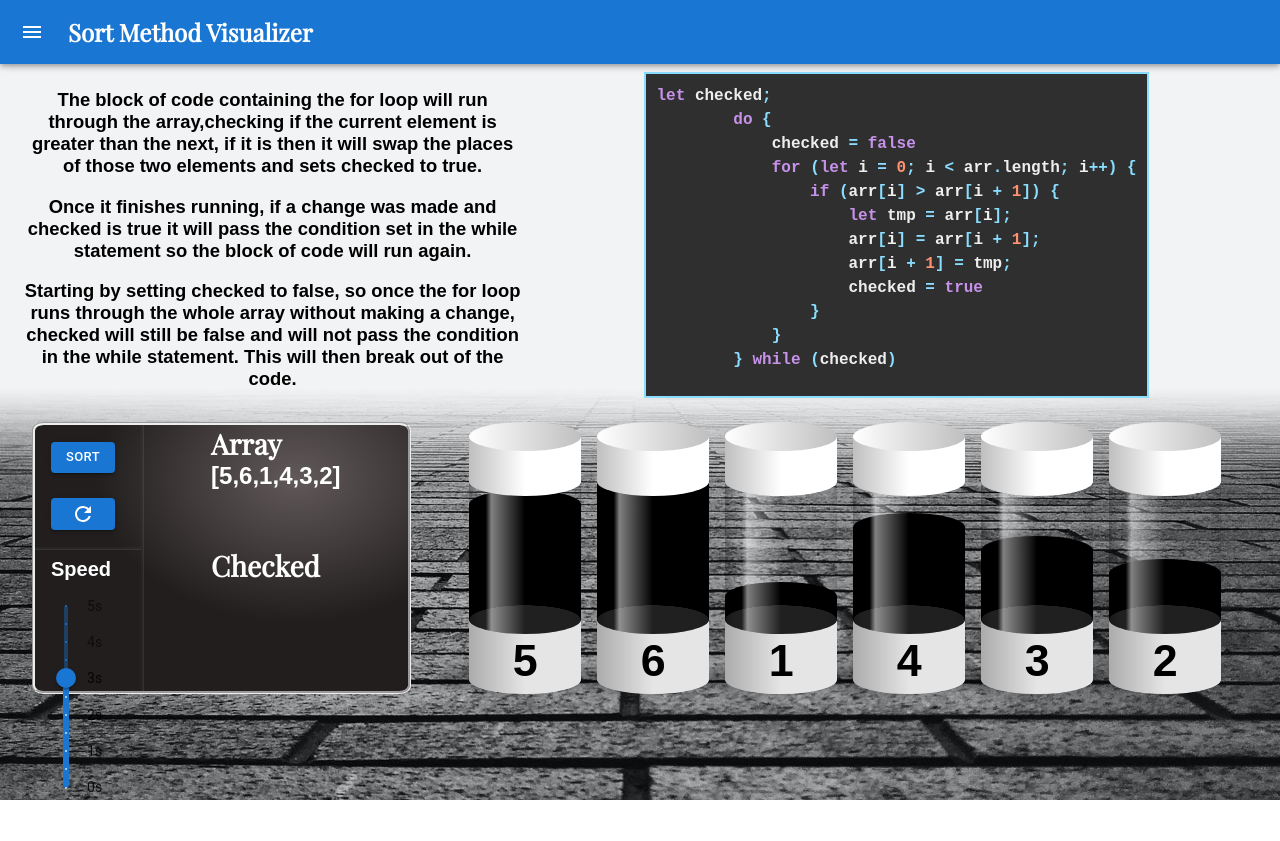
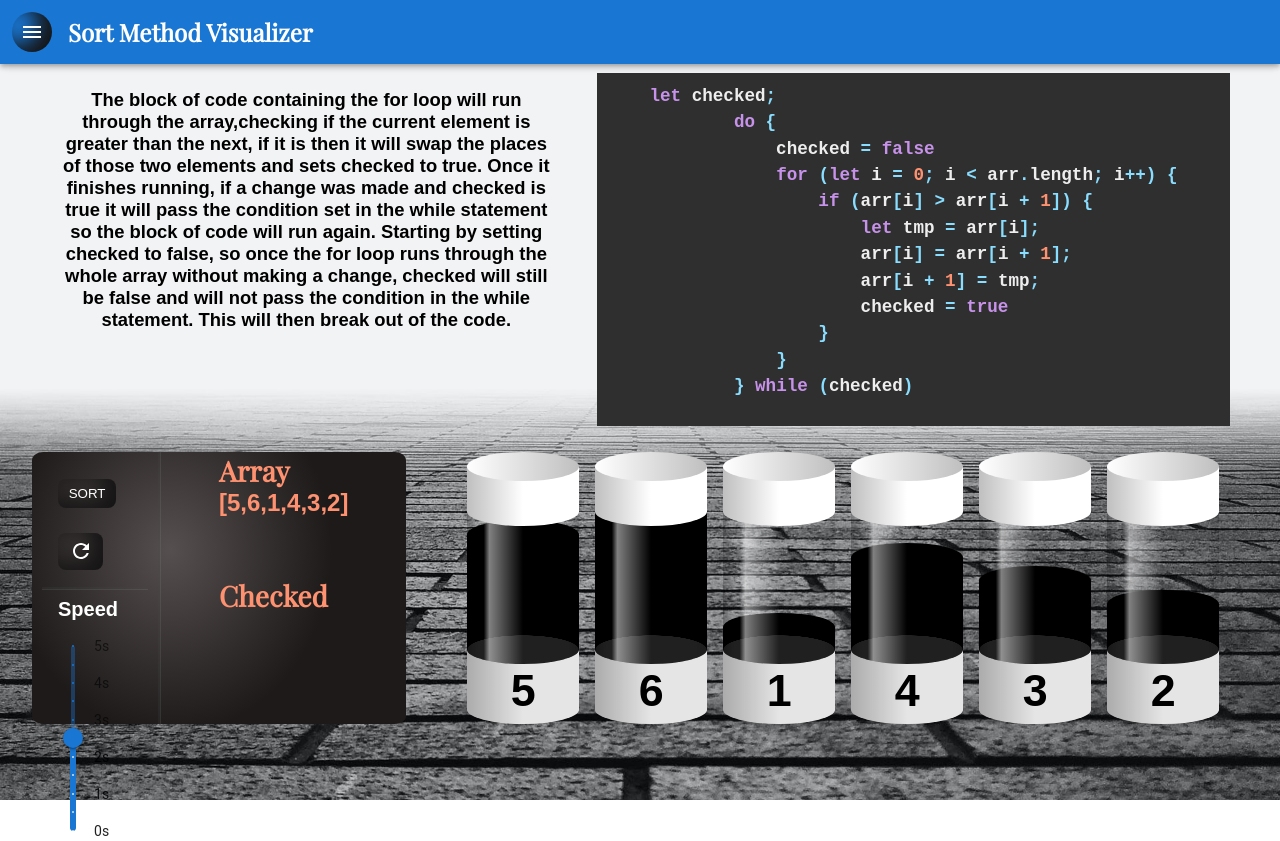
Before and after one commit to BrandonTaft/Data_Visualization, a Next.js app: page /bubble in a window 1280 px wide. Before the commit the page ends 800 px from the top, so only its background shows below. Built offline with nearby package versions, Linux system fonts and the light colour scheme; a web font is replaced by a local one.

Commit message:
ready to record preview

```diff
--- a/pages/_app.js
+++ b/pages/_app.js
@@ -9,7 +9,6 @@ export default function MyApp({ Component, pageProps }) {
       <Head>
         <title>Sorting Method Visualizer</title>
         <meta name="description" content="This is a visualization of how sorting methods work in computer science." />
-
         <link  href="/favicon.ico"  type="image/x-icon" rel="shortcut icon"/>
       </Head>
       <Background />
--- a/pages/bubble.js
+++ b/pages/bubble.js
@@ -11,11 +11,18 @@ function Bubble() {
     const [checked, setChecked] = useState("");
     const { newRandomArray, setNewRandomArray, refresh, setRefresh, max, setMax } = randomArray();
 
-    const explanation = `The block of code containing the for loop will run through the array,checking if the current element is greater than the next,
-if it is then it will swap the places of those two elements and sets checked to true. Once it finishes running, if a change was made and checked is true
-it will pass the condition set in the while statement so the block of code will run again. Starting by setting checked to false, so once the for loop
+    const explanation = (
+        <>
+        <p>The block of code containing the for loop will run through the array,checking if the current element is greater than the next,
+                        if it is then it will swap the places of those two elements and sets checked to true.
+                    Once it finishes running, if a change was made and checked is true
+                        it will pass the condition set in the while statement so the block of code will run again.
+                     Starting by setting checked to false, so once the for loop
                         runs through the whole array without making a change, checked will still be false and will not pass the condition in the while statement.
-This will then break out of the code.`
+                        This will then break out of the code.</p>
+                        </>
+    )
+
 async function bubbleSort() {
 
     const arr = newRandomArray;
@@ -34,8 +41,6 @@ This will then break out of the code.`
             }
 
             if (arr[i] > arr[i + 1]) {
-                    // await new Promise(resolve => setTimeout(resolve, speed));
-                    // setText("Since arr[i] is greater than arr[i + 1] so they swap positions and the loop moves to the next element")
                 await new Promise(resolve => setTimeout(resolve, speed / 2));
                 document.getElementById(`swap${i}`).classList.toggle("swap");
                 await new Promise(resolve => setTimeout(resolve, speed));
@@ -48,7 +53,6 @@ This will then break out of the code.`
                 checked = true
                 setChecked("True")
             } else {
-                    // setText("Since arr[i] is less than arr[i + 1] They stay where they are and the loop continues to next element");
                 await new Promise(resolve => setTimeout(resolve, speed));
             }
             document.getElementById(i).classList.toggle("current-element");
@@ -88,14 +92,9 @@ This will then break out of the code.`
         <Box className="top-container">
 
             <Box className="top-description">
-                    <p>The block of code containing the for loop will run through the array,checking if the current element is greater than the next,
-                        if it is then it will swap the places of those two elements and sets checked to true.</p>
-                    <p>Once it finishes running, if a change was made and checked is true
-                        it will pass the condition set in the while statement so the block of code will run again.</p>
-                    <p> Starting by setting checked to false, so once the for loop
-                        runs through the whole array without making a change, checked will still be false and will not pass the condition in the while statement.
-                        This will then break out of the code.</p>
+            {explanation}
             </Box>
+
 
             <Method method={"bubble"} />
         </Box>
--- a/pages/method.js
+++ b/pages/method.js
@@ -1,13 +1,6 @@
-import { Prism as SyntaxHighlighter } from 'react-syntax-highlighter';
+import { PrismAsyncLight as SyntaxHighlighter } from 'react-syntax-highlighter';
 import {materialDark} from 'react-syntax-highlighter/dist/cjs/styles/prism';
 import Box from '@mui/material/Box';
-
-const methodStyle = {
-    margin: "0.5em 0px 1.5em 0px",
-    padding: "10px",
-    paddingBottom: "0px",
-    border: "2px solid #89DDff"
-};
 
 function Method({ method}) {
     let display;
@@ -32,7 +25,6 @@ function Method({ method}) {
             <SyntaxHighlighter
                 language="javascript"
                 style={materialDark}
-                customStyle={methodStyle}
                 wrapLongLines
                 >
                 {display}
--- a/src/components/MyButtons.js
+++ b/src/components/MyButtons.js
@@ -1,12 +1,7 @@
-import Button from "@mui/material/Button";
 import Box from "@mui/material/Box";
 import List from "@mui/material/List";
 import ListItem from "@mui/material/ListItem";
-import ListItemButton from "@mui/material/ListItemButton";
-import ListItemIcon from "@mui/material/ListItemIcon";
-import ListItemText from "@mui/material/ListItemText";
 import RefreshIcon from "@mui/icons-material/Refresh";
-import Grid from "@mui/material/Grid";
 import Radio from "@mui/material/Radio";
 import RadioGroup from "@mui/material/RadioGroup";
 import FormControlLabel from "@mui/material/FormControlLabel";
@@ -16,19 +11,19 @@ import MySlider from "./MySlider";
 
 
 const SortButton = ({ sortMethod }) => (
-  <Button
+  <button
     onClick={sortMethod}
     variant={"contained"}
     size={"small"}
     aria-label={"Start Sorting Button"}
   >
-    Sort
-  </Button>
+    SORT
+  </button>
 )
 
 function RefreshButton({ refresh, setRefresh }) {
   return (
-    <Button
+    <button
       onClick={() => {
         refresh == "false" ? setRefresh("true") : setRefresh("false");
       }
@@ -38,7 +33,7 @@ function RefreshButton({ refresh, setRefresh }) {
       size={"small"}
     >
       <RefreshIcon />
-    </Button>
+    </button>
   )
 }
 
@@ -102,7 +97,7 @@ const ArraySwitch = ({ max, setMax }) => {
 }
 
 const ArraySizeButton = ({ arraySize, setMax }) => (
-  <Button
+  <button
     onClick={() => {
       setMax(arraySize);
     }}
@@ -111,7 +106,7 @@ const ArraySizeButton = ({ arraySize, setMax }) => (
     aria-label={"Set Array Size"}
   >
     {arraySize}
-  </Button>
+  </button>
 )
 
 const ButtonBox = ({sortMethod, refresh, setRefresh, max, setMax, speed, setSpeed }) => (
--- a/src/components/MySlider.js
+++ b/src/components/MySlider.js
@@ -56,7 +56,7 @@ function MySlider({ speed, setSpeed }) {
                     marks={marks}
                     defaultValue={2500}
                     max={5000}
-                    value={3000}
+                    value={speed}
                     valueLabelDisplay="auto"
                     orientation='vertical'
                     onChange={handleChange}
--- a/src/css/global.css
+++ b/src/css/global.css
@@ -27,20 +27,14 @@ h1,h2,h3 {
     display: none;
 }
 
-.top-container{
-    display: flex;
-    margin: 0 1em 0 1em;
-
-}
-
 /*******************Navbar******************/
 
 .css-ciy9n4-MuiPaper-root-MuiAppBar-root{
-    background-color: #373131;
+    background-color: #1e1a1a;
 }
 
 .css-jzk4qw-MuiPaper-root-MuiAppBar-root{
-    background-color: #373131;
+    background-color: #1e1a1a;
 }
 
 .css-12i7wg6-MuiPaper-root-MuiDrawer-paper{
@@ -60,6 +54,14 @@ h1,h2,h3 {
     font-size: 1em;
 }
 
+/*******************Top Container**********************/
+
+.top-container{
+    display: flex;
+    margin: 0 1em 0 1em;
+    justify-content: space-evenly;
+}
+
 /*******************Top Description**********************/
 
 .top-description {
@@ -70,6 +72,20 @@ h1,h2,h3 {
 	text-align: center;
     width: 40%;
     padding: 7px;
+}
+
+/*********************Method********************/
+
+ /* .method{
+
+}  */
+
+pre{
+    margin: 0.5em 0px 1.5em 0px !important;
+    padding: 3em !important;
+    padding-top: 10px !important;
+    padding-bottom: 0px !important;
+    font-size: 1.1em !important;
 }
 
 /*******************Bottom Container**********************/
@@ -83,12 +99,7 @@ h1,h2,h3 {
 .side-display{
     width: 30%;
 	display: flex;
-	background: radial-gradient(
-		60% 60% at 70% 20%,
-		#615959,
-		#221e1e 90%
-	);
-    border-style: groove;
+	background: radial-gradient( 48% 75% at 37% 36%, #564f4f, #1e1a1a 90% );
     border-radius: 3%;
     margin-left: 2em;
 }
@@ -97,7 +108,7 @@ h1,h2,h3 {
     display: flex;
     flex-direction: column;
     font-size: x-large;
-    color: white;
+    color: #fd9170;
     margin-left: auto;
     margin-right: auto;
     margin-bottom: 22px;
@@ -115,14 +126,44 @@ h1,h2,h3 {
 	color: white;
     border-right-style: groove;
     border-right-color: #919ca129;
+    padding: 10px;
 }
 
-.css-11qr2p8-MuiButtonBase-root-MuiButton-root{
-    border-radius: 30px;
-    background-color: white;
-    color: #0d0c22;
-    margin-left: 6px;
-    margin-right: 3px;
+button{
+    box-sizing: border-box;
+    appearance: none;
+    background-color: transparent;
+    border: none;
+    border-radius: 0.6em;
+    color: white;
+    cursor: pointer;
+    display: flex;
+    align-self: center;
+    padding: .5em .8em;
+    text-decoration: none;
+    text-align: center;
+    box-shadow: -14px -7px 20px 0px rgb(22, 21, 21) inset, 0 0 0 0 black;
+
+    transition: all 150ms ease-in-out;
+}
+
+button:hover{
+
+
+          outline: 0;
+          box-shadow: -14px -7px 20px 0px rgb(22, 21, 21) inset, 10px 4px 20px 0px #1f1f1f;;
+
+
+
+}
+
+button:focus{
+
+    color: #fff;
+    outline: 0;
+
+
+
 }
 
 .css-1p823my-MuiListItem-root{
@@ -146,13 +187,9 @@ h1,h2,h3 {
     border-top-color: #919ca129;
 }
 
-.css-1aznpnh-MuiSlider-root{
-    height: 14px;
-}
-
-.css-187mznn-MuiSlider-root{
-    height: 20px;
-    padding-top: 0;
+.css-fk6q5t-MuiSlider-root{
+    color: white;
+    border-radius: 0;
 }
 
 .css-ada0pd-MuiSlider-track{
@@ -160,6 +197,7 @@ h1,h2,h3 {
 }
 
 .css-qx5f9e-MuiSlider-rail{
+    color: transparent;
     width: 10px;
 }
 
@@ -177,23 +215,8 @@ h1,h2,h3 {
 }
 
 .css-19l5h75-MuiSlider-markLabel{
-    color: blue;
+    color: #fd9170;
     left: 44px;
-}
-
-/*********************Method********************/
-
-.method{
-    display: flex;
-    justify-content: center;
-    width: max-content;
-    margin-left: auto;
-    margin-right: auto;
-}
-
-pre{
-    margin-top: 0;
-    width: 100%;
 }
 
 /*********************Tubes********************/
```
Also changed, not shown: src/components/Layout.js (+0 -10 lines). Lines whose indentation alone changed are shown as unchanged.
